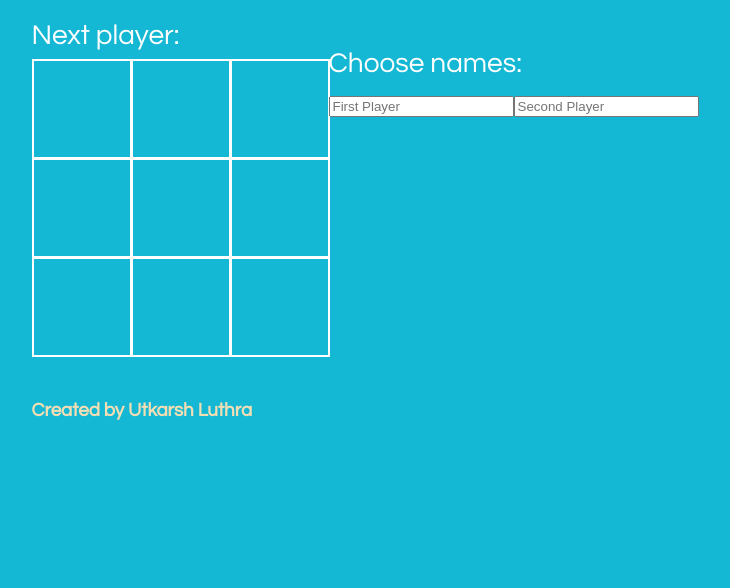
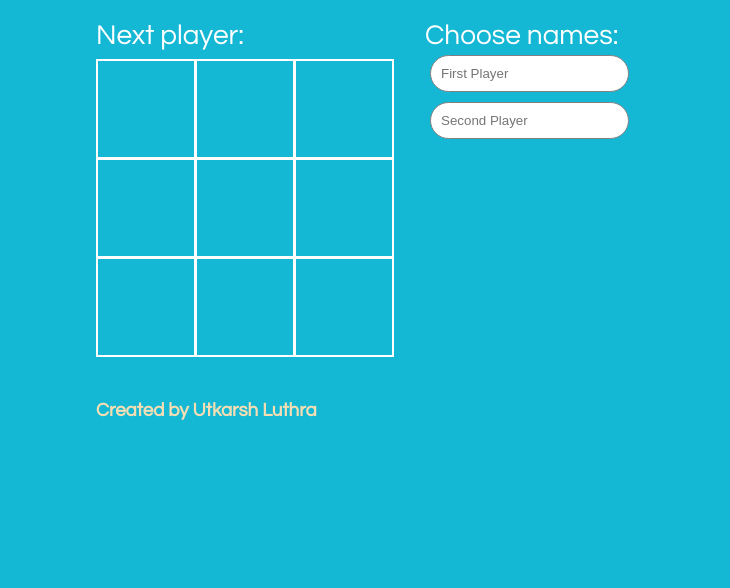
Before and after one commit to utkarshluthra/React-Tic-Tac-Toe, a React app: page / in a window 1280 px wide. Shown: the part 212-800 px from the top of the page, without its empty margins (215-945 px from the left). Built offline with nearby package versions, Linux system fonts and the light colour scheme.

Commit message:
💄 Improved style

```diff
--- a/src/index.css
+++ b/src/index.css
@@ -18,7 +18,7 @@ h1, h6{
     display: table;
   }
 
-  .status, .name {
+  .status, .section-input {
     margin-bottom: 10px;
     color: #fff;
   }
@@ -60,3 +60,24 @@ h1, h6{
     display: flex;
     justify-content: space-between;
   }
+
+  .section-input{
+    margin-left: 2rem;
+  }
+
+  .name{
+    padding: 10px;
+    border: 1px solid gray;
+    border-radius: 20px;
+    margin: 5px;
+  }
+
+  @media only screen and (max-width: 767px){
+    .play{
+      flex-direction: column-reverse;
+    }
+
+    .section-input{
+      margin-left: 0;
+    }
+  }
--- a/src/index.js
+++ b/src/index.js
@@ -96,10 +96,12 @@ class Square extends React.Component {
               </div>
             </div>
 
-            <div>
-              <p className="name">Choose names:</p>
-              <input type="text" onChange={this.handleChangeFirst} name="firstPlayer" placeholder="First Player" />
-              <input type="text" onChange={this.handleChangeSecond} name="secondPlayer" placeholder="Second Player" />
+            <div className="section-input">
+              Choose names:
+              <br />
+              <input type="text" className="name" onChange={this.handleChangeFirst} name="firstPlayer" placeholder="First Player" />
+              <br />
+              <input type="text" className="name" onChange={this.handleChangeSecond} name="secondPlayer" placeholder="Second Player" />
             </div>
 
           </div>
```
